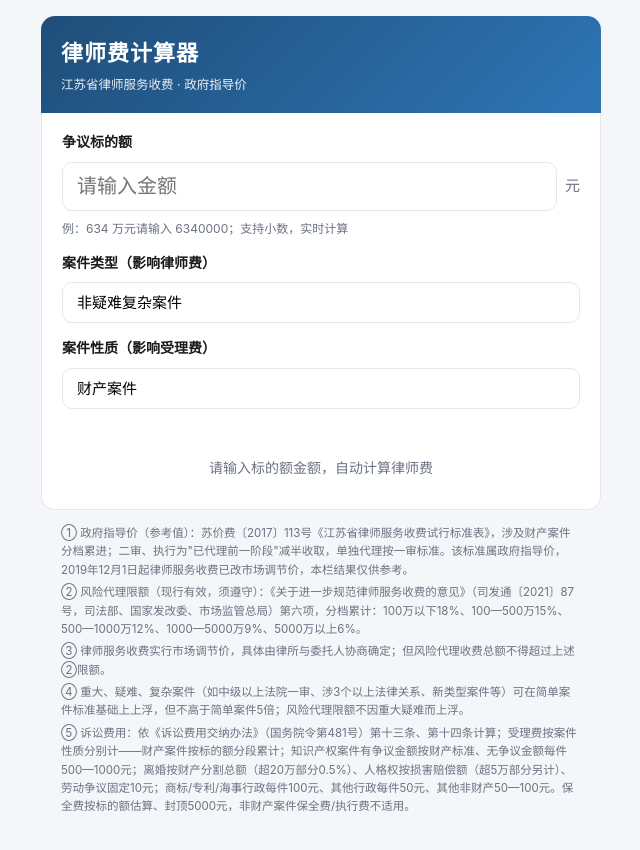
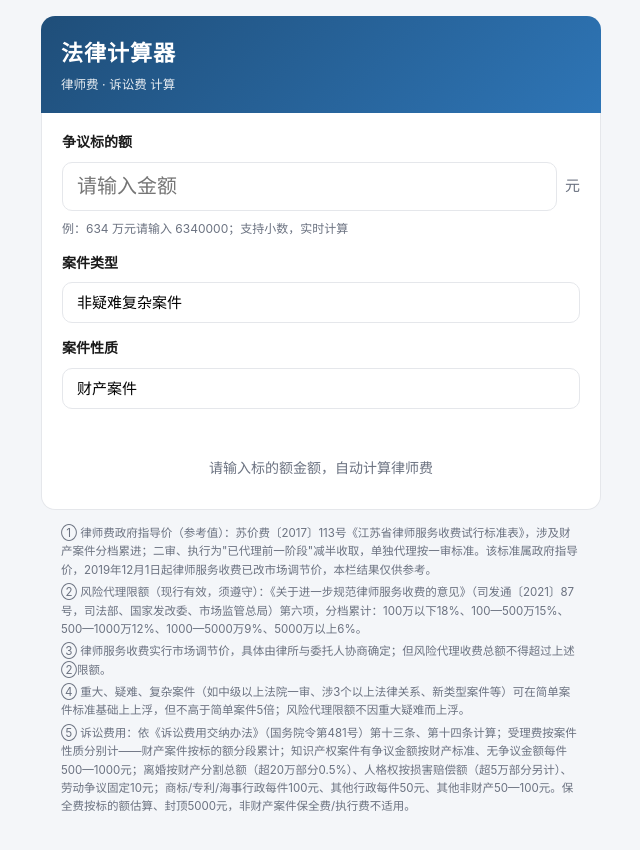
Before and after one commit to xiaobo2026-ai/lawyer-fee-calculator, a plain HTML site: page index.html in a window 1280 px wide. Shown: the whole page, without its empty margins (319-959 px from the left). Drawn offline with Linux system fonts and the light colour scheme.

Commit message:
更名法律计算器，文案微调

```diff
--- a/index.html
+++ b/index.html
@@ -6,10 +6,10 @@
 <meta name="theme-color" content="#1f4e79">
 <meta name="apple-mobile-web-app-capable" content="yes">
 <meta name="apple-mobile-web-app-status-bar-style" content="black-translucent">
-<meta name="apple-mobile-web-app-title" content="律师费计算器">
+<meta name="apple-mobile-web-app-title" content="法律计算器">
 <link rel="manifest" href="manifest.webmanifest">
 <link rel="apple-touch-icon" href="apple-touch-icon.png">
-<title>律师费计算器</title>
+<title>法律计算器</title>
 <style>
   :root {
     --blue: #1f4e79;
@@ -85,6 +85,7 @@
     padding: 2px 8px; letter-spacing: .5px;
   }
   .tag.guide { background: var(--blue-light); }
+  .tag.guide b { font-weight: 700; font-size: 12px; }
   .tag.risk { background: #d97706; }
   .tag.lit { background: #0f766e; }
   table { width: 100%; border-collapse: collapse; }
@@ -107,8 +108,8 @@
 <body>
 <div class="container">
   <header>
-    <h1>律师费计算器</h1>
-    <p>江苏省律师服务收费 · 政府指导价</p>
+    <h1>法律计算器</h1>
+    <p>律师费 · 诉讼费 计算</p>
   </header>
 
   <div class="input-card">
@@ -119,14 +120,14 @@
     </div>
     <div class="hint">例：634 万元请输入 6340000；支持小数，实时计算</div>
     <div class="case-type">
-      <label for="caseType">案件类型（影响律师费）</label>
+      <label for="caseType">案件类型</label>
       <select id="caseType">
         <option value="simple">非疑难复杂案件</option>
         <option value="complex">重大、疑难、复杂案件</option>
       </select>
     </div>
     <div class="case-type">
-      <label for="caseNature">案件性质（影响受理费）</label>
+      <label for="caseNature">案件性质</label>
       <select id="caseNature">
         <option value="property">财产案件</option>
         <option value="ip_disputed">知识产权案件（有争议金额）</option>
@@ -146,7 +147,7 @@
 
     <div id="content" style="display:none;">
       <div class="block">
-        <div class="block-title"><span class="tag guide">政府指导价</span><span id="guideTitle">按标的额分档累进（苏价费〔2017〕113号）</span></div>
+        <div class="block-title"><span class="tag guide"><b>律师费</b>政府指导价</span><span id="guideTitle">按标的额分档累进（苏价费〔2017〕113号）</span></div>
         <table>
           <thead>
             <tr><th>阶段</th><th>低标</th><th>高标</th></tr>
@@ -184,7 +185,7 @@
   </div>
 
   <footer>
-    <p>① 政府指导价（参考值）：苏价费〔2017〕113号《江苏省律师服务收费试行标准表》，涉及财产案件分档累进；二审、执行为"已代理前一阶段"减半收取，单独代理按一审标准。该标准属政府指导价，2019年12月1日起律师服务收费已改市场调节价，本栏结果仅供参考。</p>
+    <p>① 律师费政府指导价（参考值）：苏价费〔2017〕113号《江苏省律师服务收费试行标准表》，涉及财产案件分档累进；二审、执行为"已代理前一阶段"减半收取，单独代理按一审标准。该标准属政府指导价，2019年12月1日起律师服务收费已改市场调节价，本栏结果仅供参考。</p>
     <p>② 风险代理限额（现行有效，须遵守）：《关于进一步规范律师服务收费的意见》（司发通〔2021〕87号，司法部、国家发改委、市场监管总局）第六项，分档累计：100万以下18%、100—500万15%、500—1000万12%、1000—5000万9%、5000万以上6%。</p>
     <p>③ 律师服务收费实行市场调节价，具体由律所与委托人协商确定；但风险代理收费总额不得超过上述②限额。</p>
     <p>④ 重大、疑难、复杂案件（如中级以上法院一审、涉3个以上法律关系、新类型案件等）可在简单案件标准基础上上浮，但不高于简单案件5倍；风险代理限额不因重大疑难而上浮。</p>
```
